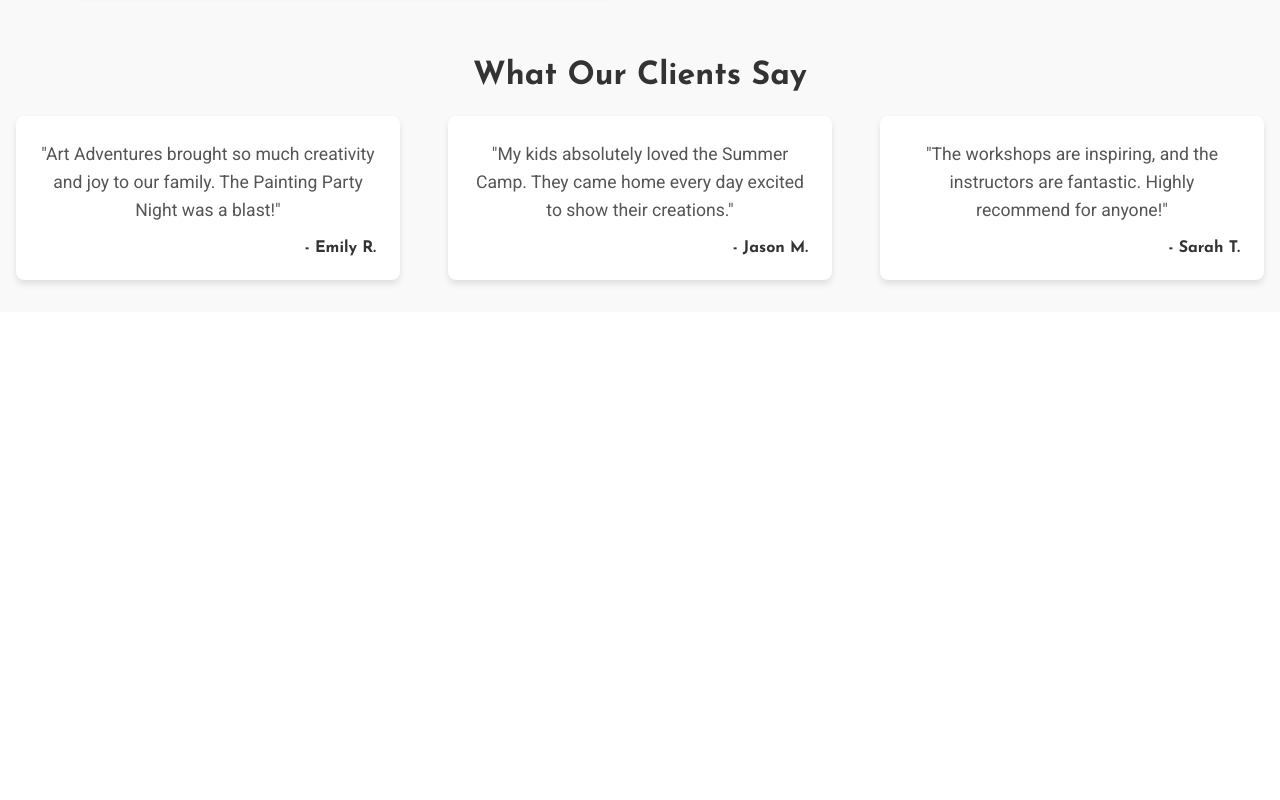
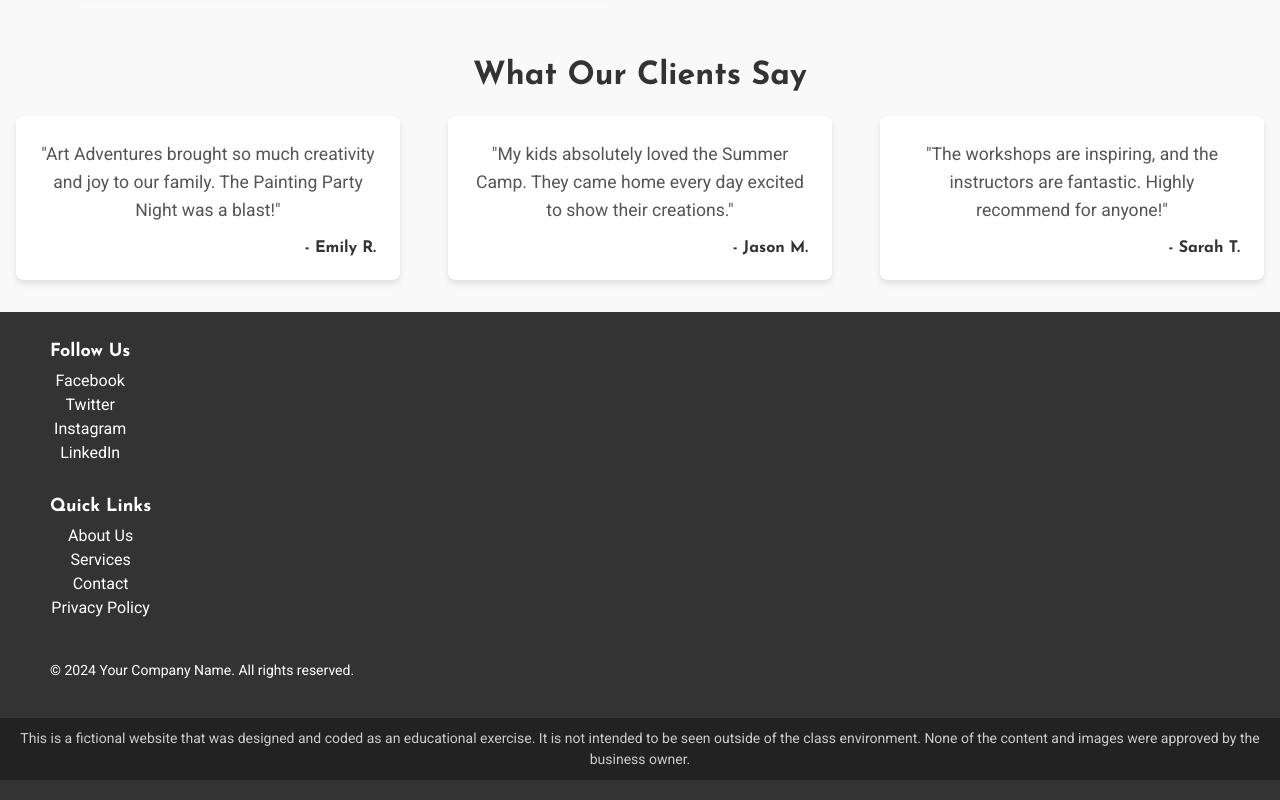
Before and after one commit to nic-dgl103-f24-cvs1/project-Varunkanth471, a plain HTML site: page index.html in a window 1280 px wide. Shown: the part 2014-2814 px from the top of the page. Before the commit the page ends 2326 px from the top, so only its background shows below. Drawn offline with Linux system fonts and the light colour scheme.

Commit message:
Add Footer Section

```diff
--- a/index.html
+++ b/index.html
@@ -119,5 +119,37 @@
     </main>
 
 </body>
+<footer class="footer">
+    <div class="footer-container">
+      <!-- Social Media Links -->
+      <div class="footer-section">
+        <h4>Follow Us</h4>
+        <a href="#">Facebook</a>
+        <a href="#">Twitter</a>
+        <a href="#">Instagram</a>
+        <a href="#">LinkedIn</a>
+      </div>
 
+      <!-- Footer Navigation -->
+      <div class="footer-section">
+        <h4>Quick Links</h4>
+        <a href="#about">About Us</a>
+        <a href="#services">Services</a>
+        <a href="#contact">Contact</a>
+        <a href="#privacy">Privacy Policy</a>
+      </div>
+
+      <!-- Copyright -->
+      <div class="footer-section">
+        <p>&copy; 2024 Your Company Name. All rights reserved.</p>
+      </div>
+    </div>
+
+    <!-- Disclaimer Section -->
+    <div class="footer-disclaimer">
+      <p>
+        This is a fictional website that was designed and coded as an educational exercise. It is not intended to be seen outside of the class environment. None of the content and images were approved by the business owner.
+      </p>
+    </div>
+  </footer>
 </html>
--- a/styles.css
+++ b/styles.css
@@ -66,7 +66,7 @@ header {
 }
 
 .nav-links a:hover {
-  color: goldenrod;
+  color: rgb(218, 165, 32);
   text-decoration: underline;
 }
 
@@ -511,6 +511,61 @@ header {
     background-color: #333;
     color: goldenrod;
 }
+.footer {
+  background-color: #333; /* Dark background for footer */
+  color: #fff; /* White text for contrast */
+  padding: 20px 0;
+}
+
+.footer-container {
+  max-width: 1200px;
+  margin: 0 auto; /* Center the footer content */
+  display: flex;
+  flex-wrap: wrap; /* Allow wrapping for smaller screens */
+  justify-content: space-between; /* Space between sections */
+  align-items: flex-start; /* Align items at the top */
+}
+
+.footer-section {
+  flex: 1 1 30%; /* Flexible width for each section */
+  margin: 10px; /* Space between sections */
+  text-align: center; /* Center the text */
+}
+
+.footer-section h4 {
+  font-size: 18px;
+  margin-bottom: 10px;
+}
+
+.footer-section a {
+  color: #fff;
+  text-decoration: none;
+  margin: 5px 0;
+  display: inline-block; /* Ensure links stack properly */
+  transition: color 0.3s; /* Smooth hover effect */
+}
+
+.footer-section a:hover {
+  color: #00bcd4; /* Light blue hover effect */
+}
+
+.footer-section p {
+  font-size: 14px;
+  margin: 10px 0 0;
+}
+
+/* Disclaimer Section */
+.footer-disclaimer {
+  background-color: #222; /* Slightly darker background for separation */
+  padding: 10px;
+  text-align: center;
+  font-size: 12px;
+  color: #ccc; /* Light gray for text contrast */
+  margin-top: 20px;
+  line-height: 1.5; /* Better readability */
+}
+
+
 
 /* Desktop styles */
 @media (min-width: 768px) {
@@ -776,4 +831,22 @@ header {
         font-size: 1.1rem;
     }
 
+    .footer-container {
+      flex-direction: column; /* Stack sections vertically on smaller screens */
+      text-align: center; /* Center all text */
+    }
+
+    .footer-section {
+      flex: 1 1 100%; /* Full width for each section */
+      margin-bottom: 20px; /* Add spacing between stacked sections */
+    }
+
+    .footer-section a {
+      display: block; /* Stack links vertically */
+      margin: 5px 0; /* Add spacing between links */
+    }
+
+    .footer-disclaimer {
+      font-size: 14px; /* Increase font size for better readability on smaller screens */
+    }
 }
```
Also changed, not shown: 1 other file.
